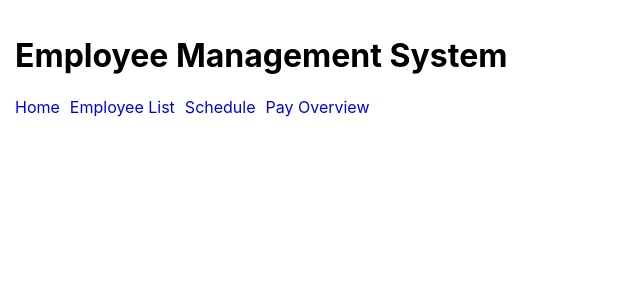
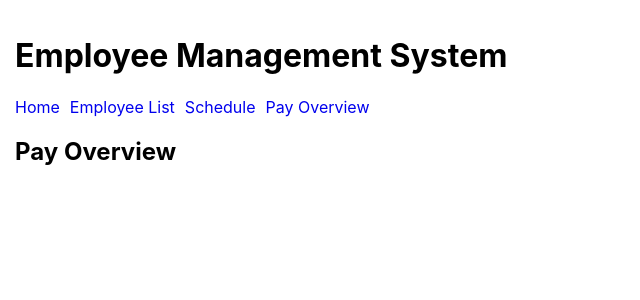
Before and after one commit to arnavgoel215/Employee-System, a React (Create React App) app: page /pay in a window 1280 px wide. Shown: the top 300 px of the page, without its empty margins (0-640 px from the left). Built offline with nearby package versions, Linux system fonts and the light colour scheme.

Commit message:
Added Pay Overview route

```diff
--- a/src/App.js
+++ b/src/App.js
@@ -4,6 +4,7 @@ import Navbar from './components/Navbar';
 import Home from './pages/Home';
 import EmployeeList from './pages/EmployeeList';
 import Schedule from './pages/Schedule';
+import PayOverview from './pages/PayOverview';
 
 function App() {
   return (
@@ -21,6 +22,7 @@ function App() {
               <Route path="/" element={<Home />}></Route>
               <Route path="/list" element={<EmployeeList />}></Route>
               <Route path="/schedule" element={<Schedule />}></Route>
+              <Route path="/pay" element={<PayOverview />}></Route>
             </Routes>
           </section>
         </main>
--- /dev/null
+++ b/src/pages/PayOverview.js
@@ -0,0 +1,9 @@
+const PayOverview = () => {
+    return (
+        <>
+            <h2>Pay Overview</h2>
+        </>
+     );
+}
+
+export default PayOverview;
```
